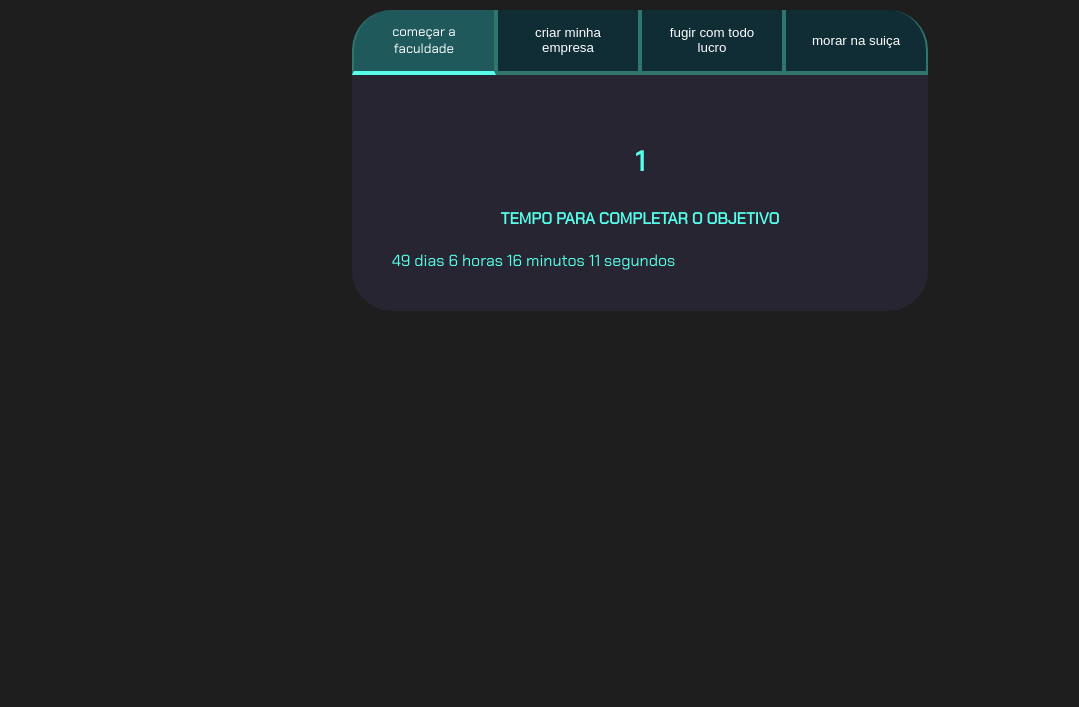
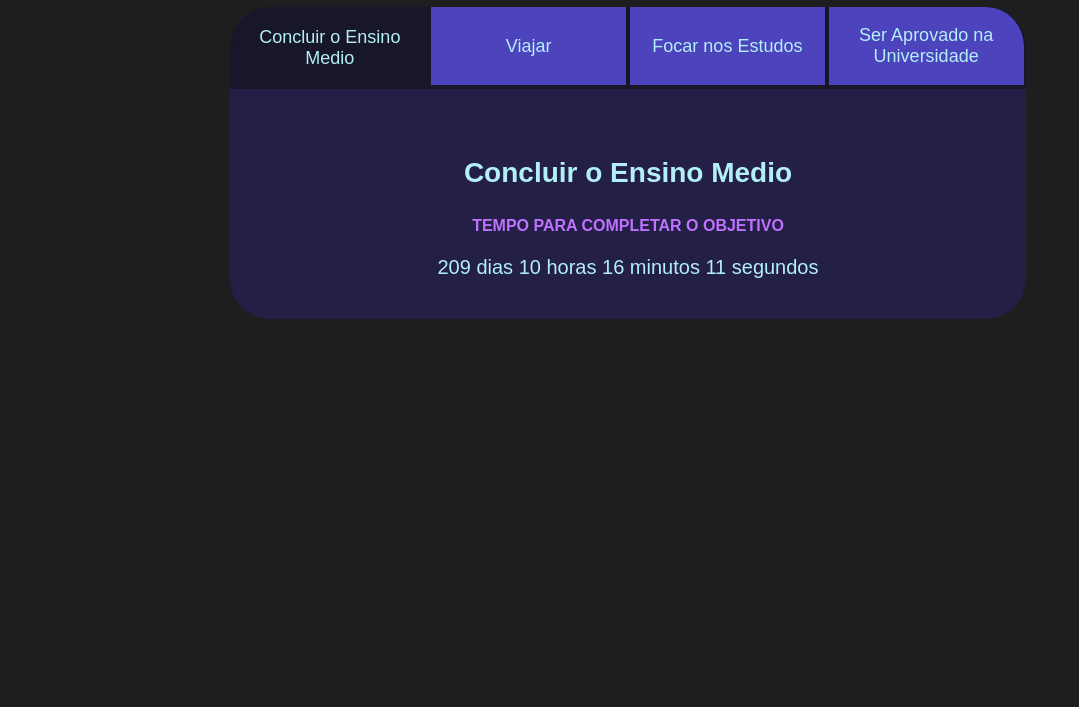
Before and after one commit to RamosAndre/Andre-proj-de-vida, a plain HTML site: page index.html in a window 1280 px wide. Shown: the part 93-800 px from the top of the page, without its empty margins (0-1079 px from the left). Drawn offline with Linux system fonts and the light colour scheme.

Commit message:
Add files via upload

```diff
--- a/index.html
+++ b/index.html
@@ -1,40 +1,43 @@
 <!DOCTYPE html>
 <html lang="pt-br">
+
 <head>
 <meta charset="UTF-8">
-  <link rel="stylesheet" href="style.css">
-  <link href="https://fonts.googleapis.com/css2?family=Chakra+Petch&display=swap" rel="stylesheet">
 <meta name="viewport" content="width=device-width, initial-scale=1.0">
 <title>Meus objetivos do ano</title>
+<link rel="stylesheet" href="style.css">
 </head>
+
 <body>
 <section class="conteudo-principal">
-        <h2 class="titulo-principal">Meus Objetivos do ano<span>_</span></h2>
+<h2 class="titulo-principal">Meus objetivos do ano<samp>_</samp> </h2>
+
 <div class="conteudo">
 <div class="botoes">
-            <button class="botao ativo">começar a faculdade</button>
-            <button class="botao">criar minha empresa</button>
-            <button class="botao">fugir com todo lucro</button>
-            <button class="botao">morar na suiça</button>
+<button class="botao ativo">Concluir o Ensino Medio </button>
+<button class="botao">Viajar</button>
+<button class="botao">Focar nos Estudos</button>
+<button class="botao">Ser Aprovado na Universidade</button>
 </div>
+
 <div class="abas-textos">
 <div class="aba-conteudo ativo">
-                <h3 class="aba-conteudo-titulo-principal">1</h3>
+<h3 class="aba-conteudo-titulo-principal">Concluir o Ensino Medio</h3>
 <h4 class="aba-conteudo-titulo-secundario">Tempo para completar o objetivo</h4>
 <div class="contador"></div>
 </div>
 <div class="aba-conteudo">
-                <h3 class="aba-conteudo-titulo-principal">2</h3>
+<h3 class="aba-conteudo-titulo-principal">Viajar</h3>
 <h4 class="aba-conteudo-titulo-secundario">Tempo para completar o objetivo</h4>
 <div class="contador"></div>
 </div>
 <div class="aba-conteudo">
-                <h3 class="aba-conteudo-titulo-principal">3</h3>
+<h3 class="aba-conteudo-titulo-principal">Focar nos Estudos</h3>
 <h4 class="aba-conteudo-titulo-secundario">Tempo para completar o objetivo</h4>
 <div class="contador"></div>
 </div>
 <div class="aba-conteudo">
-                <h3 class="aba-conteudo-titulo-principal">4</h3>
+<h3 class="aba-conteudo-titulo-principal">Ser aprovado na Universidade</h3>
 <h4 class="aba-conteudo-titulo-secundario">Tempo para completar o objetivo</h4>
 <div class="contador"></div>
 </div>
@@ -42,5 +45,8 @@
 </div>
 </section>
 <script src="main.js"></script>
+
+
 </body>
+
 </html>
--- a/main.js
+++ b/main.js
@@ -8,45 +8,48 @@ for (let i = 0; i < botoes.length; i++) {
 botoes[j].classList.remove("ativo");
 textos[j].classList.remove("ativo");
 }
+
 botoes[i].classList.add("ativo");
 textos[i].classList.add("ativo");
 }
 }
+
 const contadores = document.querySelectorAll(".contador");
-const tempoObjetivo1 = new Date("2024-07-05T20:00:00");
-const tempoObjetivo2 = new Date("2024-09-05T20:00:00");
-const tempoObjetivo3 = new Date("2024-10-05T20:00:00");
-const tempoObjetivo4 = new Date("2024-12-05T20:00:00");
+const tempoObjetivo1 = new Date("2024-12-13T00:00:00");
+const tempoObjetivo2 = new Date("2024-12-15T00:00:00");
+const tempoObjetivo3 = new Date("2024-12-01T00:00:00");
+const tempoObjetivo4 = new Date("2024-11-20T00:00:00");
 
-const tempos = [tempoObjetivo1, tempoObjetivo2, tempoObjetivo3, tempoObjetivo4];
+const tempos = [tempoObjetivo1,tempoObjetivo2,tempoObjetivo3,tempoObjetivo4];
 
-contadores[0].textContent = calculaTempo(tempos[0]);
-for (let i = 0; i < contadores.length; i++) {
-    contadores[i].textContent = calculaTempo(tempos[i]);
-}
-
-function atualizaCronometro(){
-    for (let i=0; i<contadores.length;i++){
-        contadores[i].textContent = calculaTempo(tempos[i]);
-    }
-}
-function calculaTempo(tempoObjetivo) {
+function calculaTempo (tempoObjetivo){
 let tempoAtual = new Date();
-    let tempoFinal =  tempoObjetivo - tempoAtual;
-    let segundos = Math.floor(tempoFinal / 1000);
-    let minutos = Math.floor(segundos / 60);
-    let horas = Math.floor(minutos / 60);
-    let dias = Math.floor(horas / 24);
+let tempoFinal = tempoObjetivo - tempoAtual;
+let segundos = Math.floor(tempoFinal/1000);
+let minutos = Math.floor(segundos/60);
+let horas = Math.floor(minutos/60);
+let dias = Math.floor(horas/24);
 
 segundos %= 60;
 minutos %= 60;
 horas %= 24;
-    if (tempoFinal > 0){
-        return dias + " dias " + horas + " horas " + minutos + " minutos " + segundos + " segundos";
+
+if (tempoFinal>0){
+return dias + " dias " + horas + " horas " + minutos + " minutos " + segundos + " segundos ";
 } else {
-        return "Prazo Finalizado 😀😀😀😀😀";
+return "Meta Concluída"
+
+}
 }
 
+function atualizaCronometro(){
+for(let i=0; i<contadores.length; i++){
+contadores[i].textContent = calculaTempo(tempos[i]);
+}
+}
+function comecaCronometro(){
+atualizaCronometro();
+setInterval(atualizaCronometro, 1000);
+}
 
-}
-setInterval(  atualizaCronometro,1000);
+comecaCronometro();
--- a/style.css
+++ b/style.css
@@ -1,89 +1,81 @@
 :root{
 --cor-de-fundo: #1E1E1E;
-    --azul-claro: #57FFEB;
-    --branco: #FFFFFF;
-    --botao-ativo: #57ffeb;
-    --botao-ativo-2: #1f595c;
-    --botao-inativo: #102d35;
-    --botao-inativo-2: #31766a;
-    --texto-fundo: rgba(58, 55, 94, 0.3);
+--verde: #bf71ff;
+--branco: #b3eff7;
+--botao-ativo: #181629;
+--botao-inativo: #4C43BD;
+--texto-fundo: rgba(46, 36, 161, 0.3);
 }
-body {
-    background-color: var(--cor-de-fundo)
+
+body{
+background-color: var(--cor-de-fundo);
+color: var(--branco);
+font-family: 'Chakra Petch', sans-serif;
 }
-.titulo-principal {
+
+.titulo-principal span {
+color: var(--verde);
+}
+
+.titulo-principal{
 text-align: left;
 width: 100%;
 font-size: 32px;
-    font-family: 'Chakra Petch';
-    color: var(--branco);
 }
-.titulo-principal span {
-    color: var(--azul-claro)
+
+.conteudo-principal{
+display: flex;
+flex-direction: column;
+justify-content: center;
+align-items: center;
+max-width: 1240px;
+width: 100%;
+margin: 0;
 }
-.botao {
-    font-family: "Crakra Petch", sans-serif;
+
+.botao{
+font-family: 'Chakra Petch', sans-serif;
 background-color: var(--botao-inativo);
 color: var(--branco);
 display: flex;
 justify-content: center;
 padding: 1em;
-    font-size: 18   px;
+font-size: 18px;
 align-items: center;
 width: 100%;
-    border-bottom: 4px solid var(--botao-inativo-2);
-    border-left: 2px solid var(--botao-inativo-2);
-    border-right: 2px solid var(--botao-inativo-2);
+border-bottom: 4px solid var(--botao-ativo);
+border-left: 2px solid var(--botao-ativo);
+border-right: 2px solid var(--botao-ativo);
 border-top: none;
 }
-.conteudo-principal {
-    display: flex;
-    flex-direction: column;
-    justify-content: center;
-    align-items: center;
-    max-width: 1200px;
-    width: 100%;
-    margin: 0 auto;
+
+
+.botao:first-child{
+border-radius: 40px 40px 0 0;
 }
-.botoes {
+
+.botoes{
 display: block;
 }
-.botao:first-child {
-    border-radius: 40px 40px 0 0;
-    font-family: 'Chakra Petch';
+
+.botao.ativo{
+background-color: var(--botao-ativo);
+border-bottom: var(--verde);
 }
-@media screen and (min-width: 768px) {
-    .botoes {
-        display: flex;
-    }
-    .ativo{
-        border-bottom: 4px solid var(--verde);
-        }
-    .botao:first-child {
-        border-radius: 40px 0 0 0;
-    }
-    .botao:last-child {
-        border-radius: 0 40px 0 0;
-    }
-}
+
 .abas-textos{
 background-color: var(--texto-fundo);
 padding: 40px;
 border-radius: 0 0 40px 40px;
 }
-.botao.ativo{
-border-bottom: 4px solid var(--azul-claro);
-background-color: var(--botao-ativo-2);
+.aba-conteudo.ativo{
+display:block;
 }
-.aba-conteudo.ativo{
-display: block;
-color: var(--branco);
-font-family: 'Chakra Petch';
-color: var(--botao-ativo);
-}
+
 .aba-conteudo{
 display: none;
 }
+
 .aba-conteudo-titulo-principal{
 font-size: 28px;
 text-align: center;
@@ -93,3 +85,21 @@ text-align: center;
 color: var(--verde);
 text-transform: uppercase;
 }
+
+.contador{
+font-size: 20px;
+text-align: center;
+}
+
+
+@media screen and (min-width: 768px) {
+.botoes{
+display: flex;
+}
+.botao:first-child{
+border-radius: 40px 0 0 0;
+}
+.botao:last-child{
+border-radius: 0 40px 0 0 ;
+}
+}
```
Lines whose indentation alone changed are shown as unchanged.
